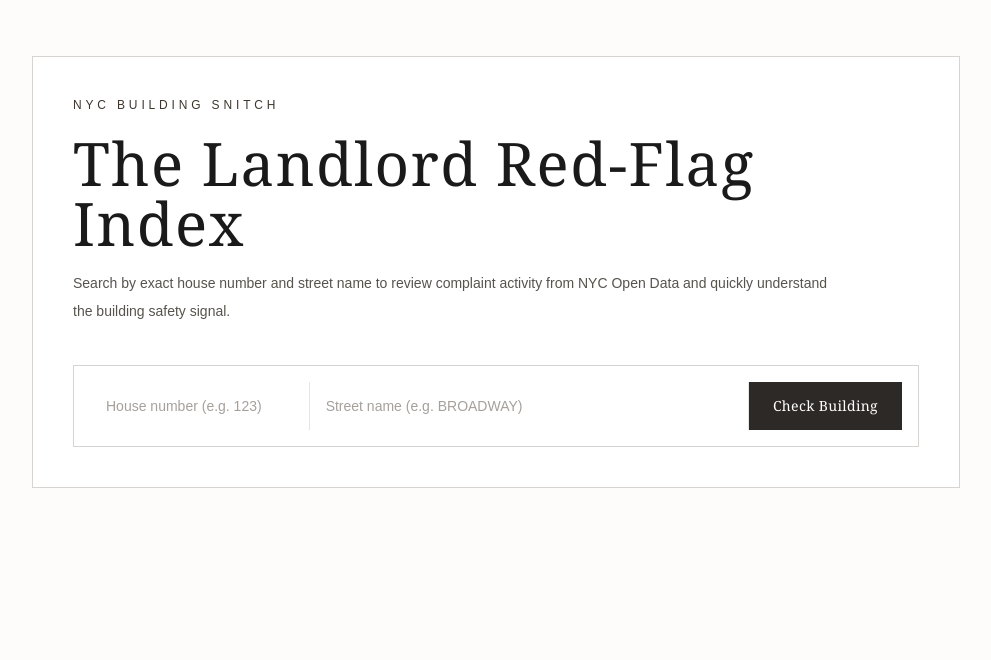
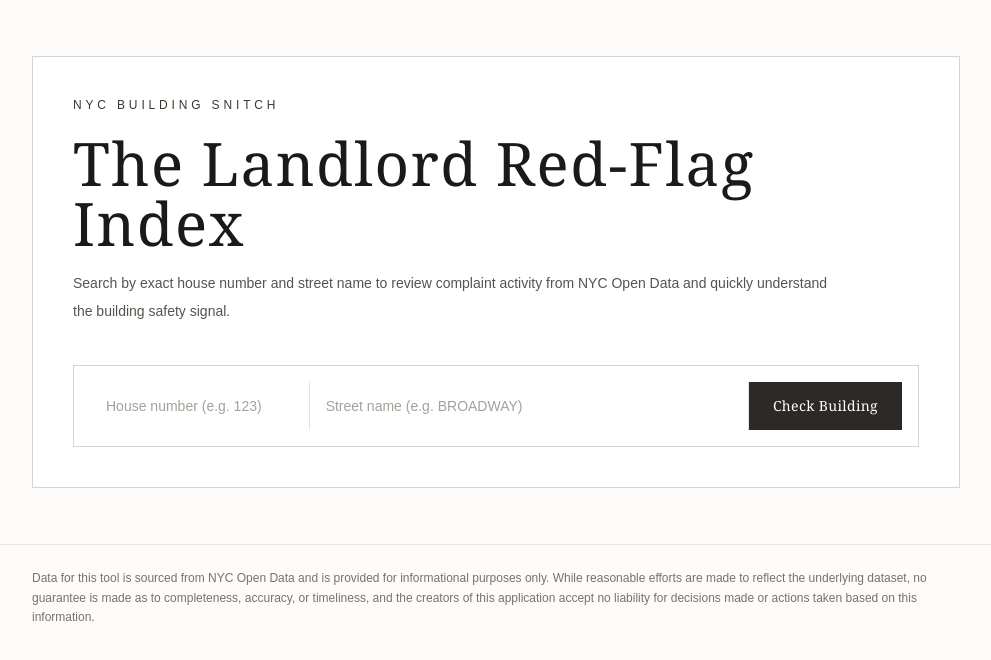
Before and after one commit to samgandolfi/nyc-snitch, a Next.js app: page / in a window 1280 px wide. Shown: the top 660 px of the page, without its empty margins (144-1135 px from the left). Built offline with nearby package versions, Linux system fonts and the light colour scheme.

Commit message:
Added legal disclaimer

```diff
--- a/app/page.tsx
+++ b/app/page.tsx
@@ -339,6 +339,17 @@ export default function Home() {
           </section>
         ) : null}
       </main>
+      <footer className="border-t border-stone-200 bg-[#FDFCFB]">
+        <div className="mx-auto max-w-5xl px-8 py-6 md:px-12">
+          <p className="text-xs leading-relaxed text-stone-500">
+            Data for this tool is sourced from NYC Open Data and is provided for informational
+            purposes only. While reasonable efforts are made to reflect the underlying dataset,
+            no guarantee is made as to completeness, accuracy, or timeliness, and the creators
+            of this application accept no liability for decisions made or actions taken based on
+            this information.
+          </p>
+        </div>
+      </footer>
     </div>
   );
 }
```
